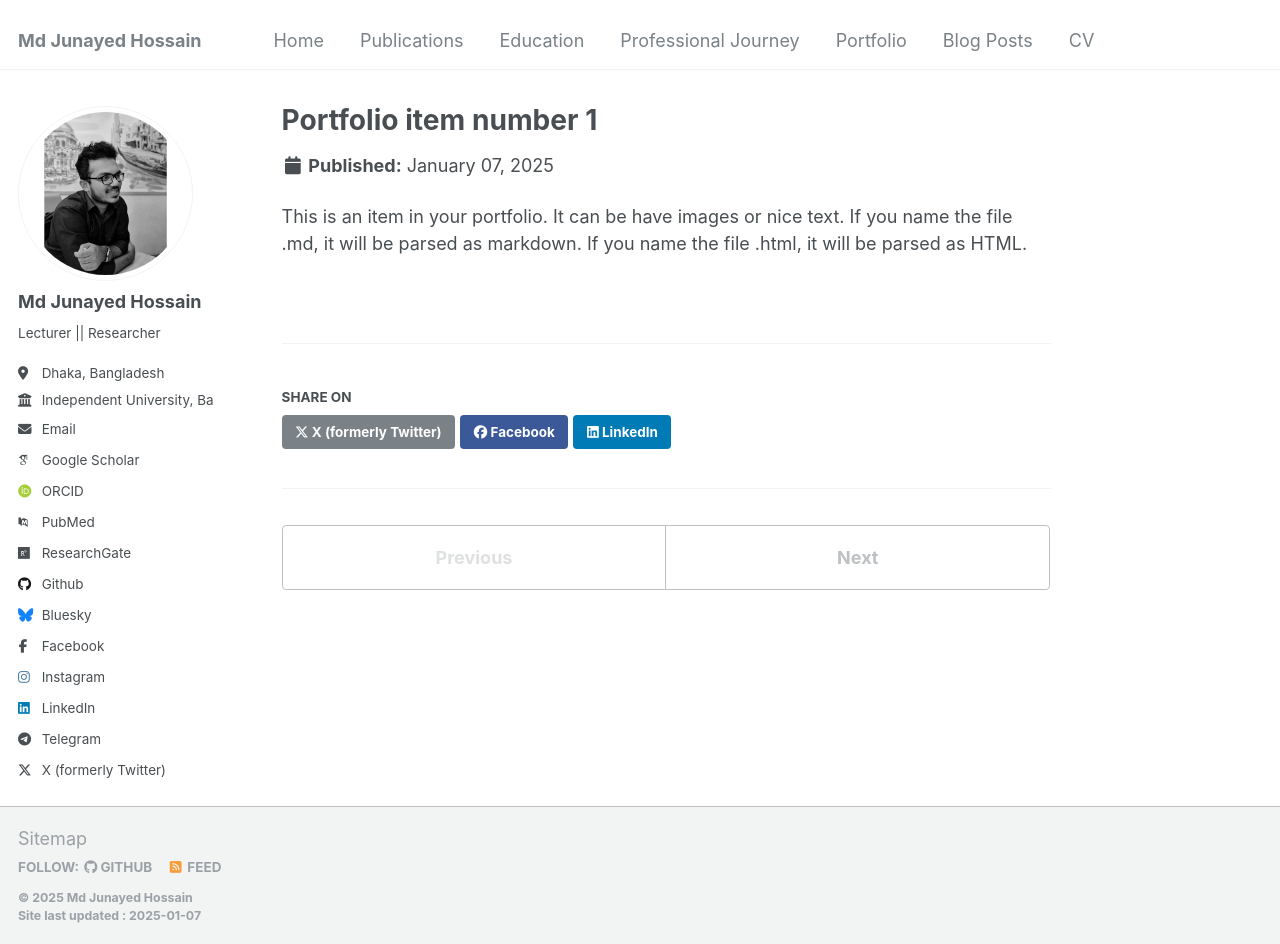
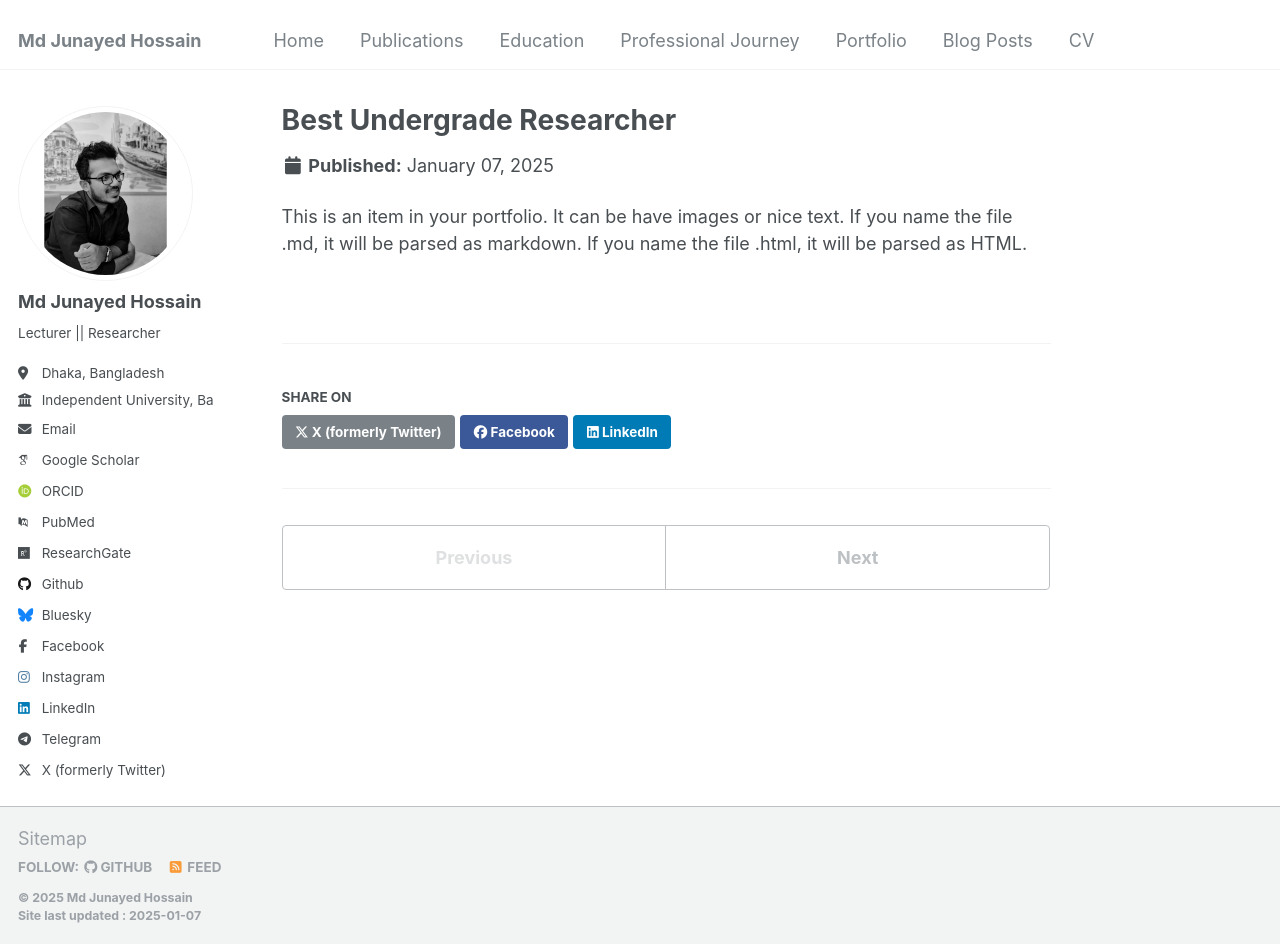
Before and after one commit to i-am-junayed/i-am-junayed.github.io, a Jekyll site: the page built from _portfolio/portfolio-1.md, in a window 1280 px wide and 944 px high. Built offline with Jekyll 4.4.1, drawn with Linux system fonts in a browser that asks for light colours; some web fonts are replaced.

Commit message:
Update portfolio-1.md

```diff
--- a/_portfolio/portfolio-1.md
+++ b/_portfolio/portfolio-1.md
@@ -1,6 +1,6 @@
 ---
-title: "Portfolio item number 1"
-excerpt: "Short description of portfolio item number 1<br/><img src='/images/500x300.png'>"
+title: "Best Undergrade Researcher"
+excerpt: "Good Days !! 1<br/><img src='/images/500x300.png'>"
 collection: portfolio
 ---
 
```
